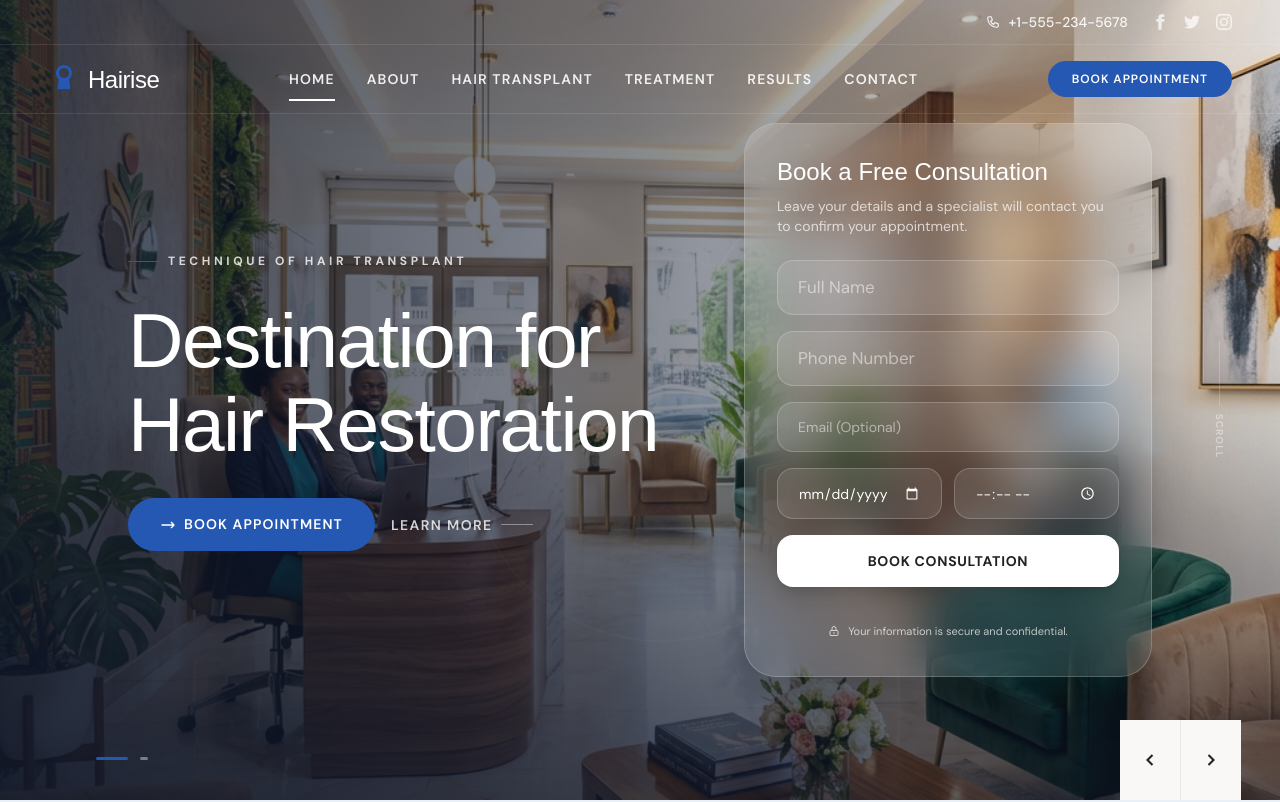
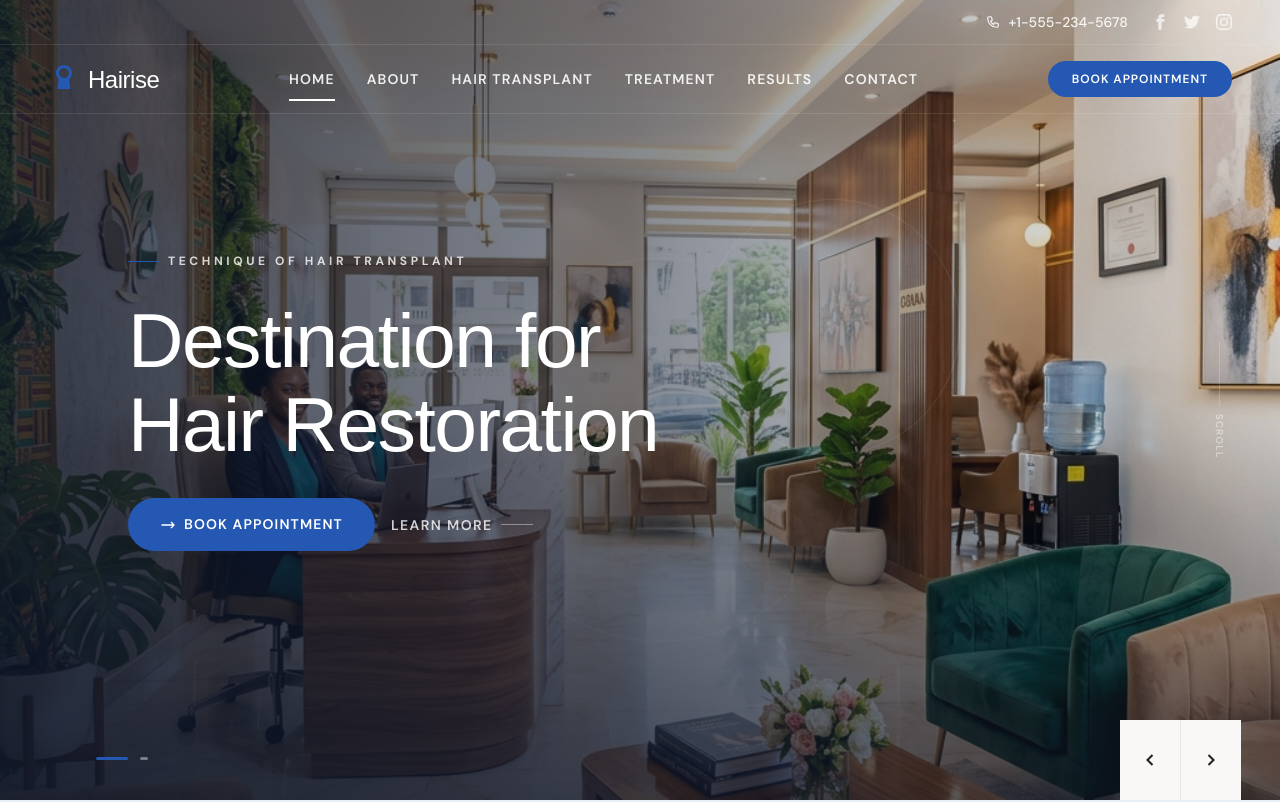
Before and after one commit to dominicnaatey/hair-transplant, a Next.js app: page / in a window 1280 px wide. Shown: the top 802 px of the page. Built offline with nearby package versions, Linux system fonts and the light colour scheme; a web font is replaced by a local one.

Commit message:
style(Hero): hide quick contact form on hero section

```diff
--- a/components/Hero.tsx
+++ b/components/Hero.tsx
@@ -154,7 +154,7 @@ export default function Hero() {
           </div>
 
           {/* Right: Quick Contact Form */}
-          <div className="lg:col-span-5 flex justify-center lg:justify-end">
+          <div className="lg:col-span-5 flex justify-center lg:justify-end hidden">
             <motion.div
               initial={{ opacity: 0, y: 20 }}
               animate={{ opacity: 1, y: 0 }}
```
